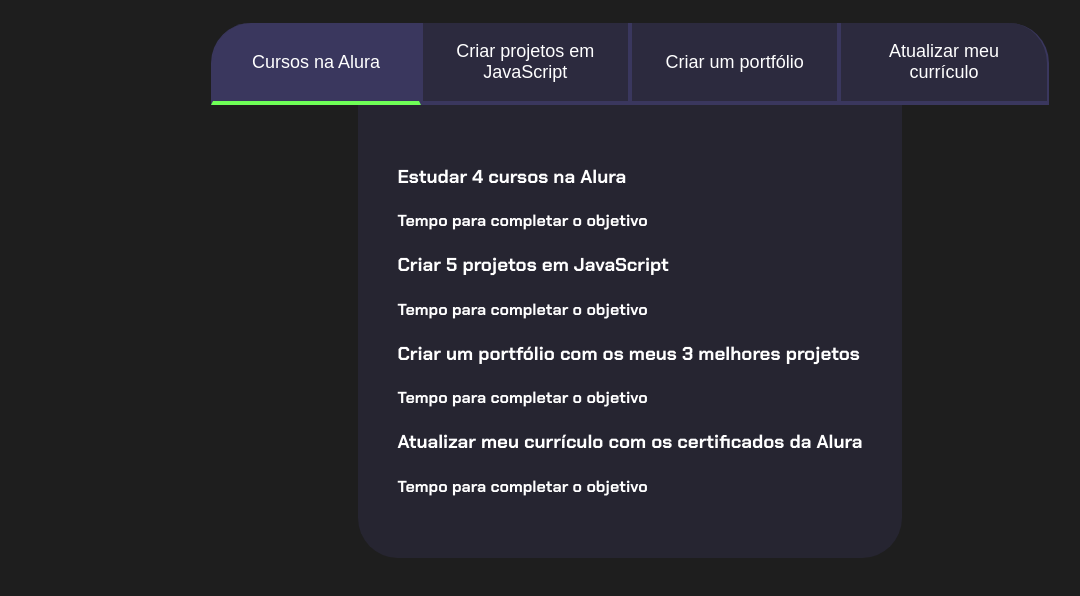
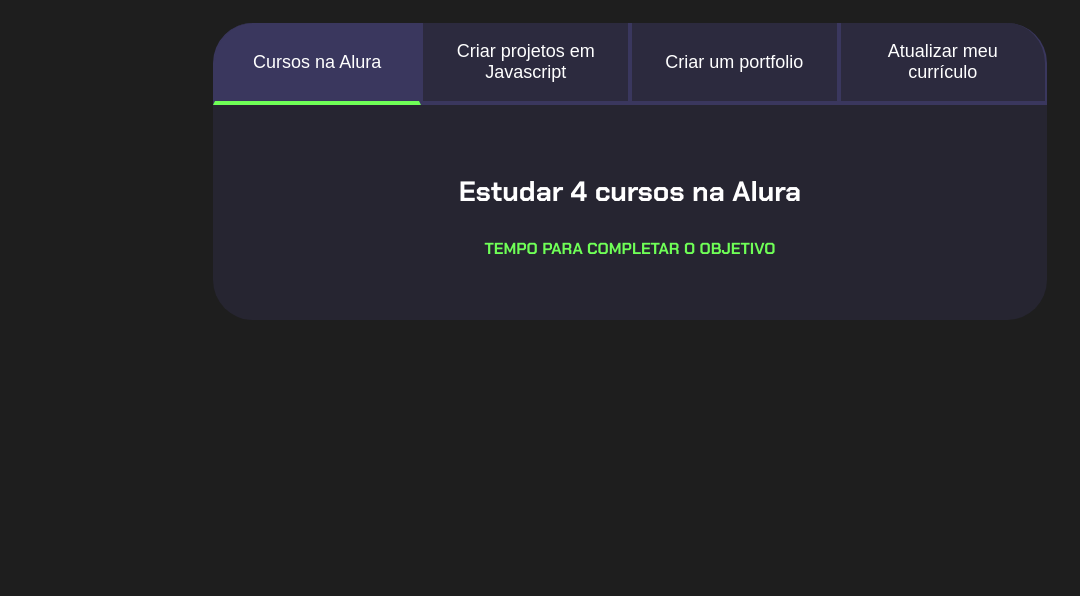
Before and after one commit to emymirada/3B-apl, a plain HTML site: page index.html in a window 1280 px wide. Shown: the part 80-676 px from the top of the page, without its empty margins (10-1090 px from the left). Drawn offline with Linux system fonts and the light colour scheme.

Commit message:
Add files via upload

```diff
--- a/index.html
+++ b/index.html
@@ -8,40 +8,37 @@
 </head>
 <body>
     <section class="conteudo-principal">
-      <h2 class="titulo-principal">Meus Objetivos do ano<span>_</h2>
+        <h2 class="titulo-principal">Meus Objetivos do ano<span>_</span></h2>
+        <div class="conteudo">
         <div class="botoes">
             <button class="botao ativo">Cursos na Alura</button>
-          <button class="botao">Criar projetos em JavaScript</button>
-          <button class="botao">Criar um portfólio</button>
+            <button class="botao">Criar projetos em Javascript</button>
+            <button class="botao">Criar um portfolio</button>
             <button class="botao">Atualizar meu currículo</button>
         </div>
-
         <div class="abas-textos">
-          <div class="aba-conteudo">
+            <div class="aba-conteudo ativo">
                 <h3 class="aba-conteudo-titulo-principal">Estudar 4 cursos na Alura</h3>
                 <h4 class="aba-conteudo-titulo-secundario">Tempo para completar o objetivo</h4>
+                <div class="contador"></div>
             </div>
-
             <div class="aba-conteudo">
-              <h3 class="aba-conteudo-titulo-principal">Criar 5 projetos em JavaScript</h3>
+                <h3 class="aba-conteudo-titulo-principal">Criar 5 projetos em Javascript</h3>
                 <h4 class="aba-conteudo-titulo-secundario">Tempo para completar o objetivo</h4>
+                <div class="contador"></div>
             </div>
-
             <div class="aba-conteudo">
-            <h3 class="aba-conteudo-titulo-principal">Criar um portfólio com os meus 3 melhores projetos</h3>
+                <h3 class="aba-conteudo-titulo-principal">Criar um portfolio com os meus 3 melhores projetos</h3>
                 <h4 class="aba-conteudo-titulo-secundario">Tempo para completar o objetivo</h4>
+                <div class="contador"></div>
             </div>
-
             <div class="aba-conteudo">
-          <h3 class="aba-conteudo-titulo-principal">Atualizar meu currículo com os certificados da Alura</h3>
+                <h3 class="aba-conteudo-titulo-principal">Atualizar meu curriculo com os certificados da Alura</h3>
                 <h4 class="aba-conteudo-titulo-secundario">Tempo para completar o objetivo</h4>
+                <div class="contador"></div>
             </div>
-
         </div>
-
     </div>
-
-
     </section>
     <script src="main.js"></script>
 </body>
--- a/main.js
+++ b/main.js
@@ -1,13 +1,22 @@
 const botoes = document.querySelectorAll(".botao");
+const textos = document.querySelectorAll(".aba-conteudo");
 
 for(let i=0;i <botoes.length;i++){
     botoes[i].onclick = function(){
 
         for(let j=0;j<botoes.length;j++){
             botoes[j].classList.remove("ativo");
+            textos[j].classList.remove("ativo");
         }
 
-
         botoes[i].classList.add("ativo");
+        textos[i].classList.add("ativo");
     }
 }
+
+const contadores = document.querySelectorAll(".contador");
+const tempoObjetivo1 = new Date("2024-10-05T00:00:00");
+let tempoAtual = new Date();
+
+
+contadores[0].textContent = tempo0bjetivo1;
--- a/style.css
+++ b/style.css
@@ -60,25 +60,34 @@ body {
     display: block;
 }
 
-.ativo{
+.botao.ativo{
     background-color: var(--botao-ativo);
     border-bottom: 4px solid var(--verde);
 }
 
-.abas-textos{
+ .abas-textos{
     background-color: var(--texto-fundo);
     padding: 40px;
     border-radius: 0 0 40px 40px;
 }
 
-@media screen and (min-width: 768px) {
-    .botoes {
-        display: flex;
-    }
+.aba-conteudo.ativo{
+    display: block;
 }
 
-.botao:first-child {
-    border-radius: 40px 40px 0 0;
+.aba-conteudo{
+    display: none;
+}
+
+.aba-conteudo-titulo-principal{
+    font-size: 28px;
+    text-align: center;
+}
+
+.aba-conteudo-titulo-secundario{
+    text-align: center;
+    color: var(--verde);
+    text-transform: uppercase;
 }
 
 @media screen and (min-width: 768px) {
```
Lines whose indentation alone changed are shown as unchanged.
